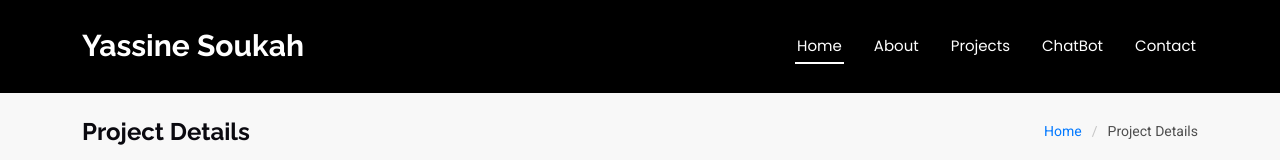
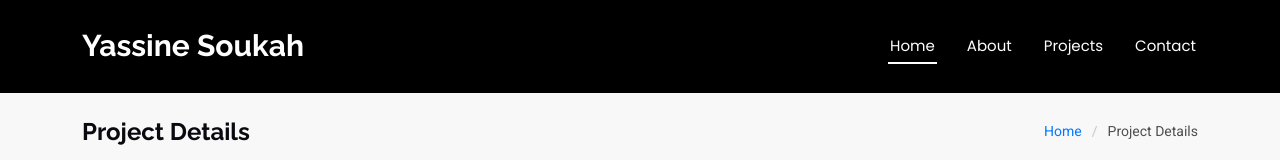
Before and after one commit to Soukah19/Por, a plain HTML site: page weather.html in a window 1280 px wide. Shown: the top 160 px of the page. Drawn offline with Linux system fonts and the light colour scheme.

Commit message:
Update weather.html

```diff
--- a/weather.html
+++ b/weather.html
@@ -52,7 +52,6 @@
               <li><a href="index.html#hero" class="active">Home<br></a></li>
               <li><a href="index.html#about">About</a></li>
               <li><a href="index.html#Projects">Projects</a></li>
-              <li><a href="index.html#portfolio">ChatBot</a></li>
               <li><a href="index.html#contact">Contact</a></li>
             </ul>
             <i class="mobile-nav-toggle d-xl-none bi bi-list"></i>
```
